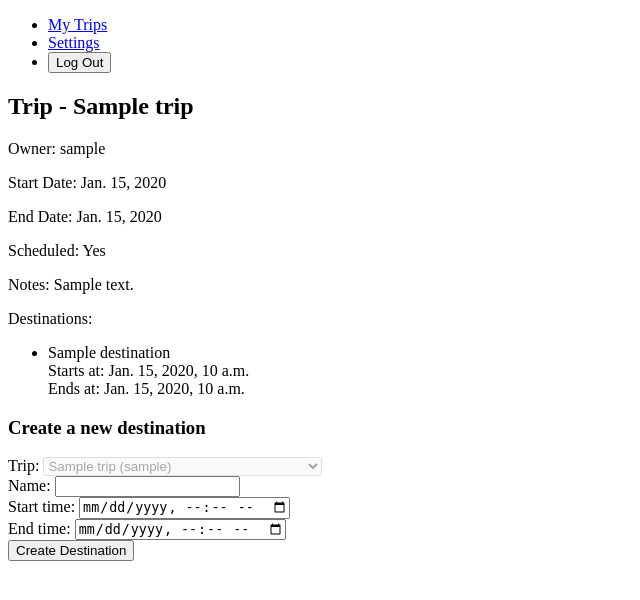
After one commit to kotutuloro/wanderlust, a Django app: a page that uses templates/base.html in a window 1280 px wide. The commit adds this page. Shown: the top 600 px of the page, without its empty margins (0-640 px from the left). Run offline with Django 5.2, Linux system fonts and the light colour scheme; a user stored in the database is signed in; tables that the repository leaves empty hold one stand-in row (values such as "Sample post").

Commit message:
Trips destinations (#19)
* rough outline

* rough sketch UserTripsView and template

* TripDetails view and template

* add error page templates

* add CreateTrip view and template

* add CreateDestination view and template

* use specific trip in DestinationForm if given

* list Destinations and show creation form in TripDetail

* add path for new destination

* change url names

* add trip and dest forms to profile

* use date and datetime inputs in forms

```diff
--- a/templates/base.html
+++ b/templates/base.html
@@ -13,7 +13,7 @@
       <ul>
         {% if user.is_authenticated %}
           <li>
-            <a {% comment %} href="{% url "trips:profile" %}" {% endcomment %}>My Trips</a>
+            <a href="{% url "trips:profile" %}">My Trips</a>
           </li>
           <li>
             <a href="{% url "accounts:settings" %}">Settings</a>
--- /dev/null
+++ b/trips/forms.py
@@ -0,0 +1,53 @@
+# accounts/forms.py
+from django.forms import ModelForm, ModelChoiceField, DateInput, DateTimeInput
+from .models import Trip, Destination
+
+
+class UIDateInput(DateInput):
+    input_type = "date"
+
+
+class UIDateTimeInput(DateTimeInput):
+    input_type = "datetime-local"
+
+
+class TripForm(ModelForm):
+    class Meta:
+        model = Trip
+        fields = ("title", "start_date", "end_date", "scheduled", "notes")
+        widgets = {
+            "start_date": UIDateInput(),
+            "end_date": UIDateInput(),
+        }
+
+
+class DestinationForm(ModelForm):
+    trip = ModelChoiceField(queryset=Trip.objects, required=False,
+                            empty_label="--- (Create a new trip for this destination) ---")
+
+    class Meta:
+        model = Destination
+        fields = ("trip", "name", "start_time", "end_time")
+        widgets = {
+            "start_time": UIDateTimeInput(),
+            "end_time": UIDateTimeInput(),
+        }
+
+    def __init__(self, *args, **kwargs):
+        only_trip = kwargs.pop("only_trip", None)
+        self.user = kwargs.pop("user", None)
+        if not (only_trip or self.user):
+            raise Exception(
+                "DestinationForm requires either a user or a specific trip")
+        super().__init__(*args, **kwargs)
+
+        if only_trip:
+            self.fields['trip'].queryset = Trip.objects.filter(pk=only_trip.pk)
+            self.fields['trip'].initial = only_trip
+            self.fields['trip'].disabled = True
+        else:
+            self.fields['trip'].queryset = Trip.objects.filter(owner=self.user)
+
+    def clean_trip(self):
+        return (self.cleaned_data['trip']
+                or Trip.objects.create(owner=self.user, title=self.data.get('name')))
--- a/trips/models.py
+++ b/trips/models.py
@@ -5,6 +5,7 @@ Models for the trips app.
 from nanoid import generate as generate_nanoid
 from django.db import models
 from django.conf import settings
+from django.urls import reverse
 
 
 def generate_random_slug():
@@ -26,6 +27,9 @@ class Trip(models.Model):
     scheduled = models.BooleanField(default=False)
     notes = models.TextField(blank=True)
 
+    def get_absolute_url(self):
+        return reverse("trips:trip-detail", kwargs={"slug": self.slug})
+
     def __str__(self):
         return f'{self.title} ({self.slug})'
 
--- /dev/null
+++ b/trips/templates/trips/trip_detail.html
@@ -0,0 +1,35 @@
+{% extends "base.html" %}
+{% block content %}
+  <h2>Trip - {{ trip.title }}</h2>
+  <p>Owner: {{ trip.owner.username }}</p>
+  <p>Start Date: {{ trip.start_date|date }}</p>
+  <p>End Date: {{ trip.end_date|date }}</p>
+  <p>
+    Scheduled:
+    {% if trip.scheduled %}
+      Yes
+    {% else %}
+      No
+    {% endif %}
+  </p>
+  <p>Notes: {{ trip.notes }}</p>
+  <div>
+    Destinations:
+    <ul>
+      {% for dest in trip.destination_set.all %}
+        <li>
+          <div>{{ dest.name }}</div>
+          {% if dest.start_time %}<div>Starts at: {{ dest.start_time }}</div>{% endif %}
+          {% if dest.end_time %}<div>Ends at: {{ dest.end_time }}</div>{% endif %}
+        </li>
+      {% endfor %}
+    </ul>
+    <h3>Create a new destination</h3>
+    <form action="{% url "trips:create-dest-with-trip" trip.slug %}"
+          method="post">
+      {% csrf_token %}
+      {{ create_dest_form }}
+      <button type="submit">Create Destination</button>
+    </form>
+  </div>
+{% endblock content %}
--- a/trips/urls.py
+++ b/trips/urls.py
@@ -8,4 +8,10 @@ from . import views
 app_name = "trips"
 urlpatterns = [
     path("", views.index, name="index"),
+    path("profile/", views.UserTripsView.as_view(), name="profile"),
+    path("trip/new/", views.CreateTripView.as_view(), name="create-trip"),
+    path("trip/<slug:slug>/", views.TripDetailView.as_view(), name="trip-detail"),
+    path("trip/<slug:trip_slug>/destination/new/",
+         views.CreateDestinationView.as_view(), name="create-dest-with-trip"),
+    path("destination/new/", views.CreateDestinationView.as_view(), name="create-dest"),
 ]
--- a/trips/views.py
+++ b/trips/views.py
@@ -2,7 +2,13 @@
 Views for the trips app.
 """
 
-from django.shortcuts import render
+from django.shortcuts import render, get_object_or_404
+from django.views.generic import ListView, CreateView, DetailView
+from django.contrib.auth.mixins import LoginRequiredMixin, UserPassesTestMixin
+from django.urls import reverse
+
+from .models import Trip, Destination
+from .forms import TripForm, DestinationForm
 
 
 def index(request):
@@ -11,3 +17,74 @@ def index(request):
     """
 
     return render(request, "trips/index.html")
+
+
+class UserTripsView(LoginRequiredMixin, ListView):
+    """View for trips for a logged-in user."""
+    context_object_name = "user_trip_list"
+    template_name = "trips/profile.html"
+
+    def get_context_data(self, **kwargs):
+        context = super().get_context_data(**kwargs)
+        context["create_trip_form"] = TripForm()
+        context["create_dest_form"] = DestinationForm(user=self.request.user)
+        return context
+
+    def get_queryset(self):
+        return self.request.user.trip_set.all()
+
+
+class TripDetailView(UserPassesTestMixin, DetailView):
+    """View for single trip details."""
+    model = Trip
+    permission_denied_message = "You don't have access to this trip."
+
+    def test_func(self):
+        return self.request.user == self.get_object().owner
+
+    def get_context_data(self, **kwargs):
+        context = super().get_context_data(**kwargs)
+        context["create_dest_form"] = DestinationForm(only_trip=self.object)
+        return context
+
+
+class CreateTripView(LoginRequiredMixin, CreateView):
+    """View for creating a new trip."""
+
+    template_name = "trips/create_trip.html"
+    form_class = TripForm
+
+    def form_valid(self, form):
+        form.instance.owner = self.request.user
+        return super().form_valid(form)
+
+
+class CreateDestinationView(UserPassesTestMixin, CreateView):
+    """View for creating a new destination."""
+
+    template_name = "trips/create_destination.html"
+    form_class = DestinationForm
+    permission_denied_message = "You don't have access to this trip."
+
+    def setup(self, request, *args, **kwargs):
+        self.trip = None
+        trip_slug = kwargs.get("trip_slug")
+        if trip_slug:
+            self.trip = get_object_or_404(Trip, slug=trip_slug)
+
+        return super().setup(request, *args, **kwargs)
+
+    def test_func(self):
+        if self.trip:
+            return self.request.user == self.trip.owner
+        return True
+
+    def get_form_kwargs(self):
+        kwargs = super().get_form_kwargs()
+        if self.trip:
+            kwargs["only_trip"] = self.trip
+        kwargs["user"] = self.request.user
+        return kwargs
+
+    def get_success_url(self):
+        return reverse("trips:trip-detail", args=[self.object.trip.slug])
```
Also changed, not shown: templates/400.html (added, +7 -0 lines), templates/403.html (added, +7 -0 lines), templates/404.html (added, +7 -0 lines), templates/500.html (added, +7 -0 lines), templates/error-base.html (added, +12 -0 lines), trips/templates/trips/create_destination.html (added, +9 -0 lines), trips/templates/trips/create_trip.html (added, +9 -0 lines), trips/templates/trips/profile.html (added, +28 -0 lines).
